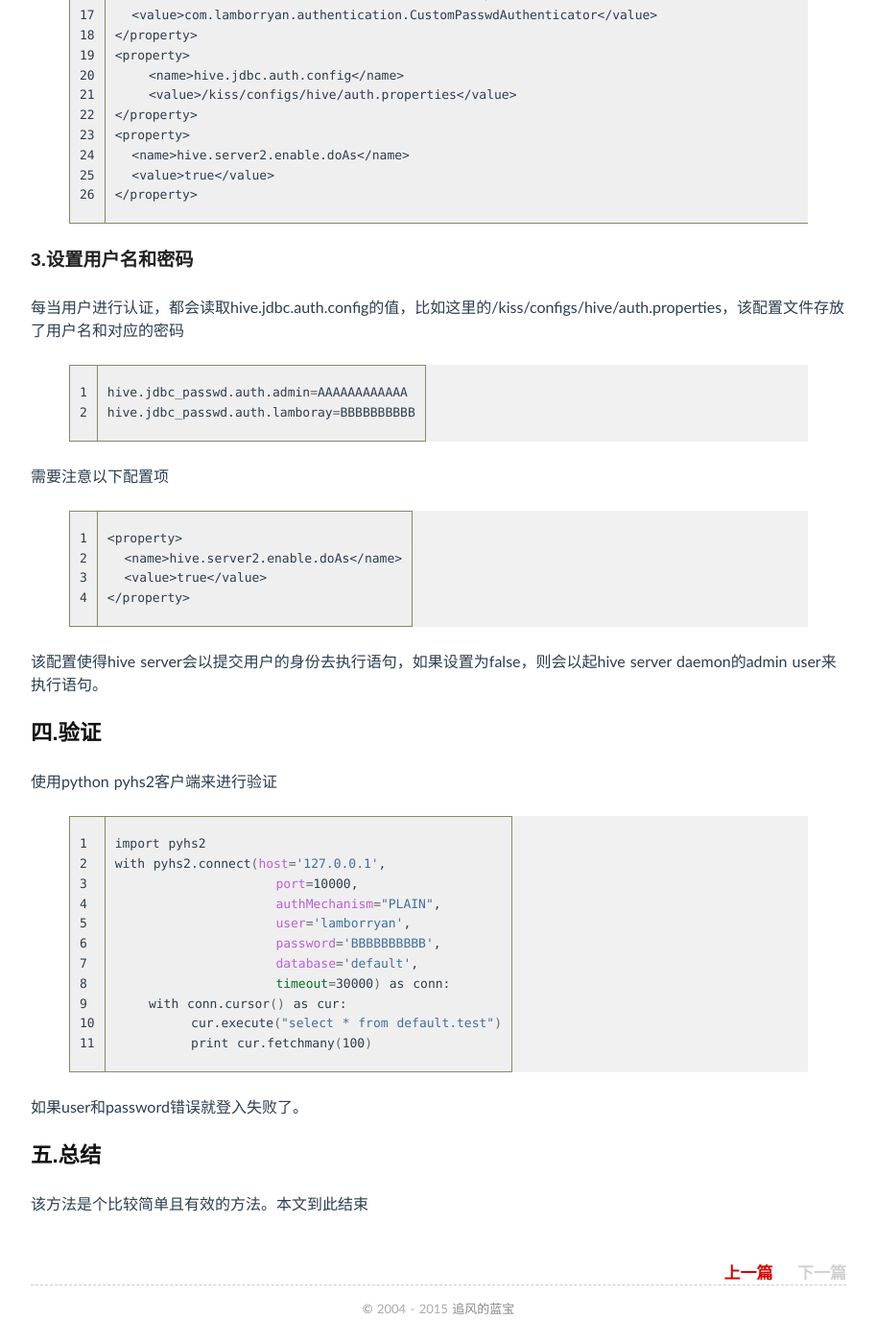
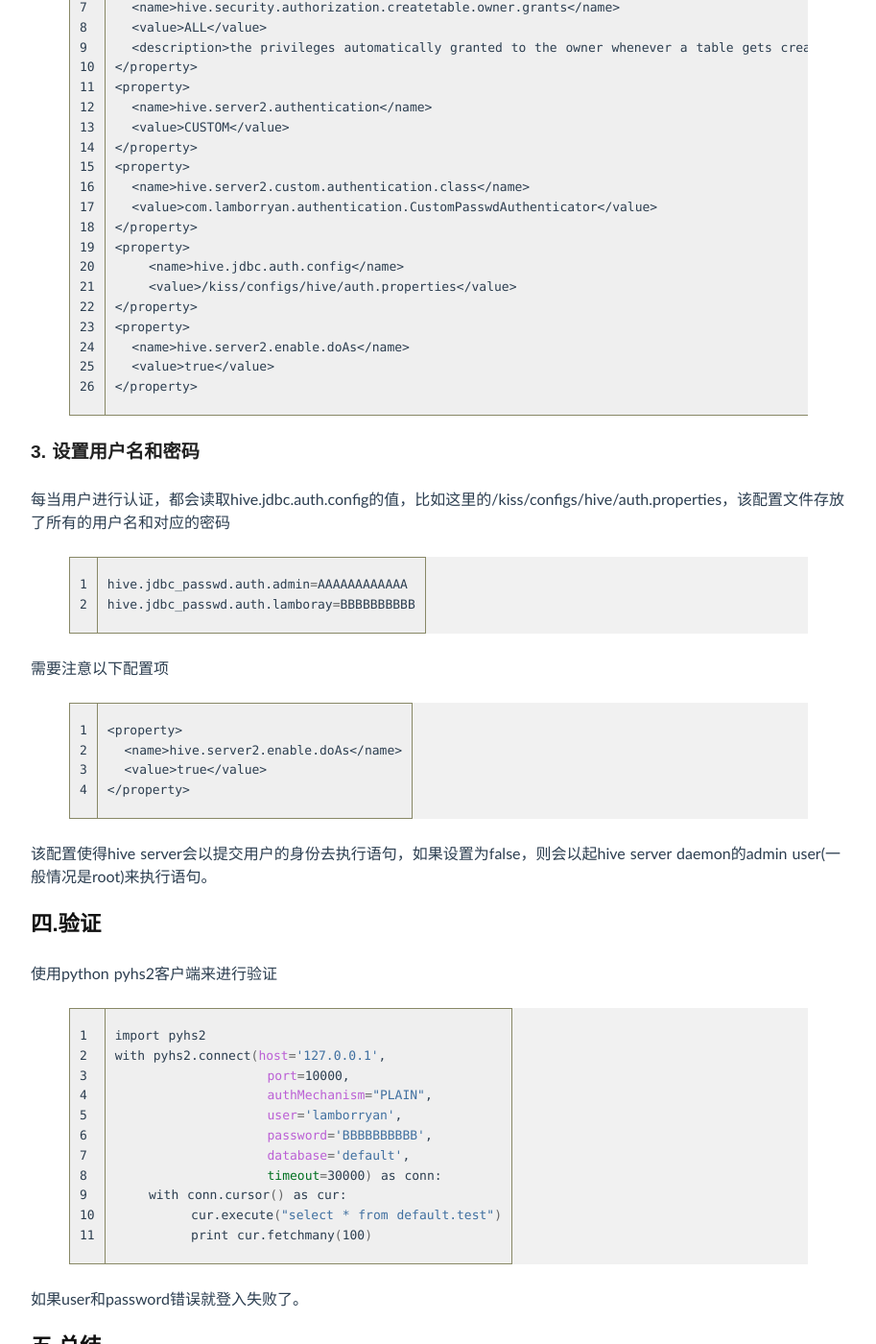
Before and after one commit to luyee/lamborryan.github.io, a Jekyll site: the page built from _posts/2015-10-28-hive-custom-authentication.md, in a window 1280 px wide and 1400 px high, scrolled down 3471 px. Shown: the whole window at 96% size, without its empty margins (183-1096 px from the left). Built offline with Jekyll 4.4.1, drawn with Linux system fonts in a browser that asks for light colours; Markdown is read by kramdown in place of the engine named in the settings; comment, search, counter and statistics services are not loaded; some of the changed text lies outside the part shown.

Commit message:
no message

```diff
--- a/_posts/2015-10-28-hive-custom-authentication.md
+++ b/_posts/2015-10-28-hive-custom-authentication.md
@@ -130,7 +130,7 @@ public class CustomPasswdAuthenticator implements PasswdAuthenticationProvider,C
 
 将编译好的包存放入 ${HIVE_HOME}/lib下面
 
-###2.修改hive-site.xml
+###2. 修改hive-site.xml
 
 {% highlight bash linenos %}
  <property>
@@ -161,9 +161,9 @@ public class CustomPasswdAuthenticator implements PasswdAuthenticationProvider,C
 </property>
 {% endhighlight bash %}
 
-###3.设置用户名和密码
+###3. 设置用户名和密码
 
-每当用户进行认证，都会读取hive.jdbc.auth.config的值，比如这里的/kiss/configs/hive/auth.properties，该配置文件存放了用户名和对应的密码
+每当用户进行认证，都会读取hive.jdbc.auth.config的值，比如这里的/kiss/configs/hive/auth.properties，该配置文件存放了所有的用户名和对应的密码
 
 {% highlight bash linenos %}
 hive.jdbc_passwd.auth.admin=AAAAAAAAAAAA
@@ -179,7 +179,7 @@ hive.jdbc_passwd.auth.lamboray=BBBBBBBBBB
 </property>
 {% endhighlight bash %}
 
-该配置使得hive server会以提交用户的身份去执行语句，如果设置为false，则会以起hive server daemon的admin user来执行语句。
+该配置使得hive server会以提交用户的身份去执行语句，如果设置为false，则会以起hive server daemon的admin user(一般情况是root)来执行语句。
 
 ##四.验证
 
@@ -188,12 +188,12 @@ hive.jdbc_passwd.auth.lamboray=BBBBBBBBBB
 {% highlight bash linenos %}
 import pyhs2
 with pyhs2.connect(host='127.0.0.1',
-                   port=10000,
-                   authMechanism="PLAIN",
-                   user='lamborryan',
-                   password='BBBBBBBBBB',
-                   database='default',
-                   timeout=30000) as conn:
+                  port=10000,
+                  authMechanism="PLAIN",
+                  user='lamborryan',
+                  password='BBBBBBBBBB',
+                  database='default',
+                  timeout=30000) as conn:
     with conn.cursor() as cur:
          cur.execute("select * from default.test")
          print cur.fetchmany(100)
@@ -203,4 +203,6 @@ with pyhs2.connect(host='127.0.0.1',
 
 ##五.总结
 
-该方法是个比较简单且有效的方法。本文到此结束
+该方法是个比较简单且有效的方法。
+
+本文到此结束。
```
Also changed, not shown: other parts of _posts/2015-10-28-hive-custom-authentication.md (+8 -8 lines).
